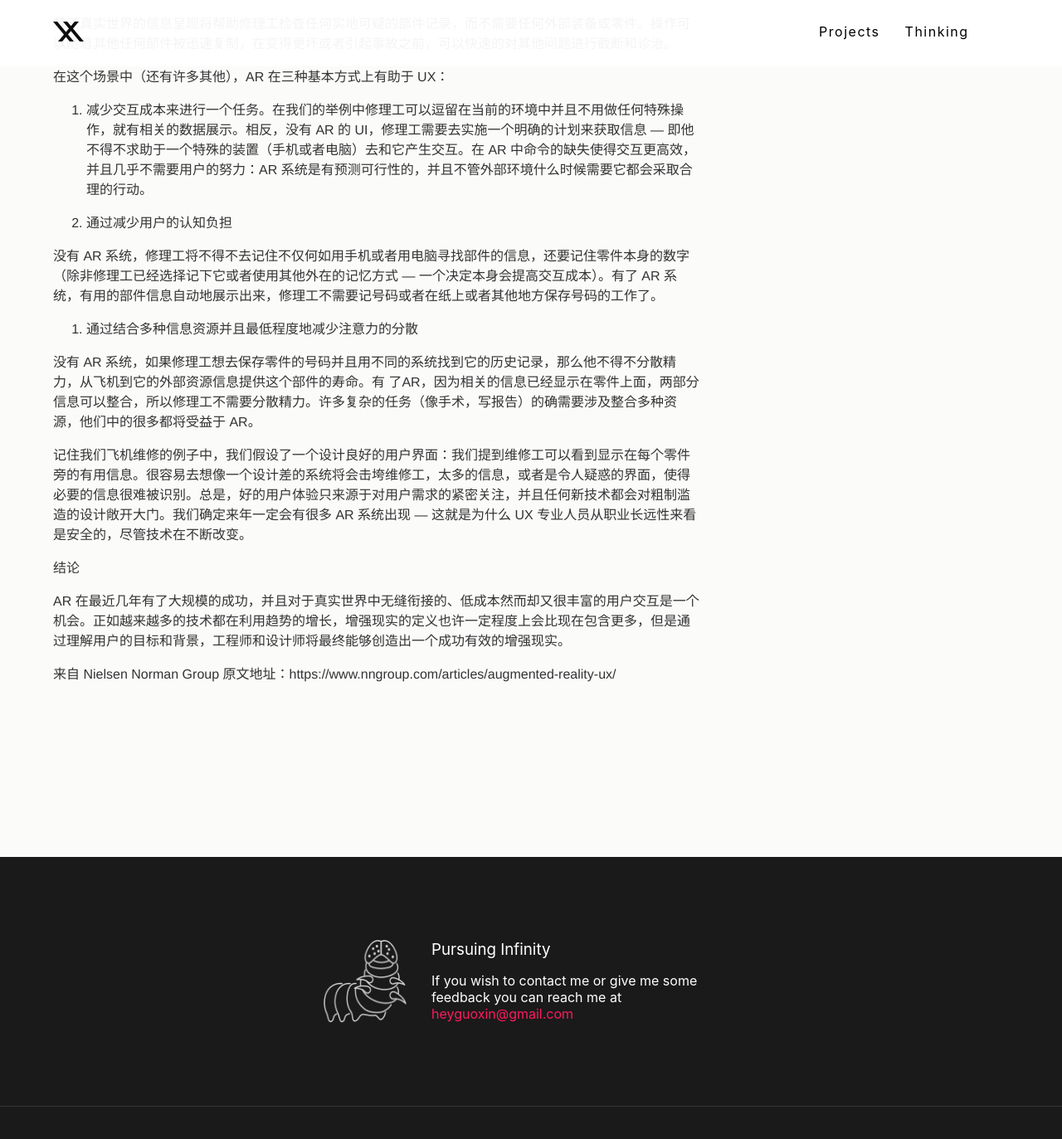
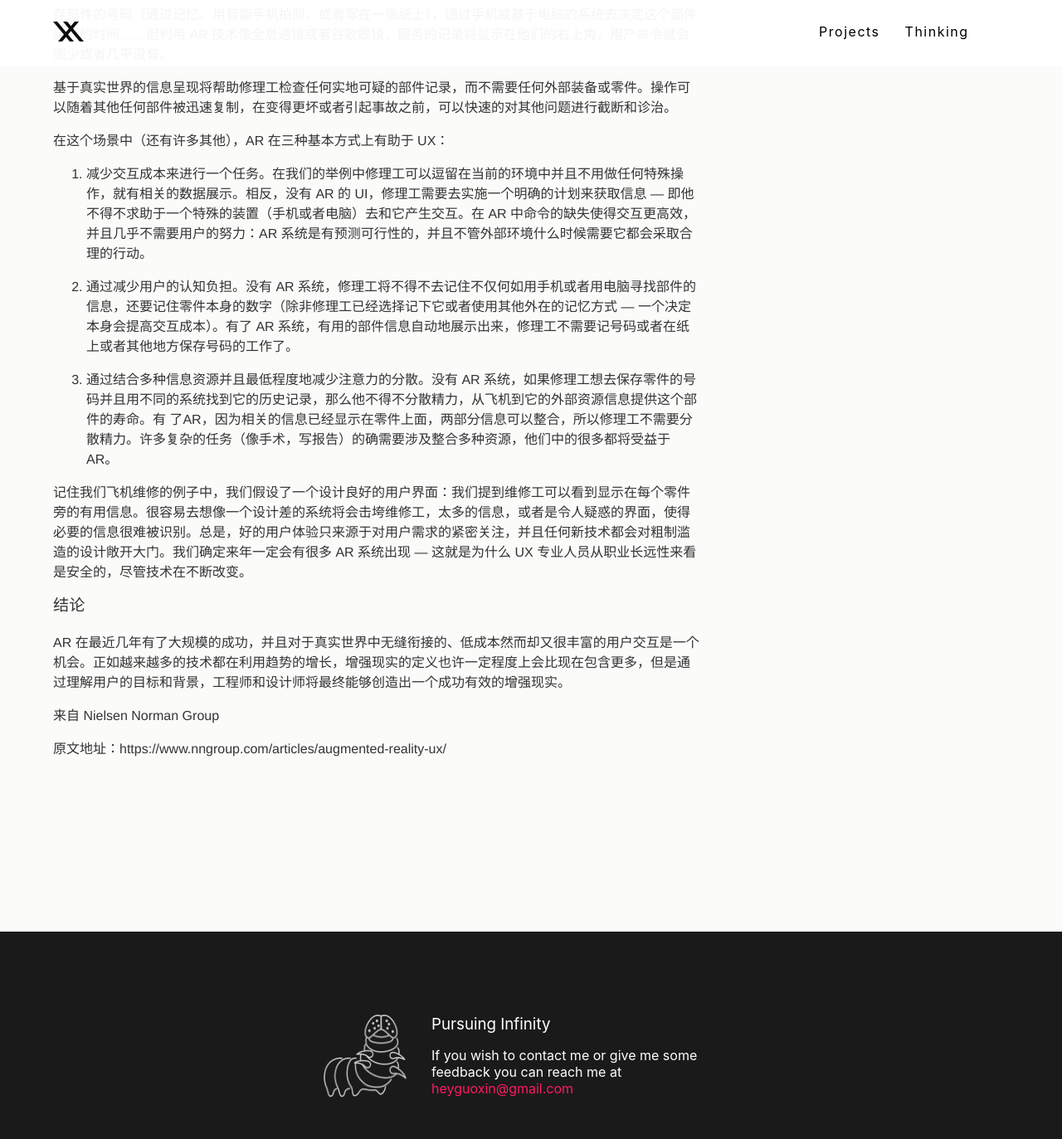
Before and after one commit to guoxindesign/guoxindesign.github.io, a Jekyll site: the page built from _posts/2016-04-10-ar.md, in a window 1280 px wide and 1400 px high, scrolled down 4381 px. Shown: the top 1373 px of the window at 83% size. Built offline with Jekyll 4.4.1, drawn with Linux system fonts in a browser that asks for light colours; before the commit the page ends 5714 px from its top, so only the background shows below that; some of the changed text lies outside the part shown.

Commit message:
Update 2016-04-10-ar.md

```diff
--- a/_posts/2016-04-10-ar.md
+++ b/_posts/2016-04-10-ar.md
@@ -22,23 +22,31 @@
 举例
 AR 的概念并不新鲜。已经存在很长时间，且经常被忽略，广泛应用的例子是停车辅助系统。在该系统里，汽车的电脑程序基于轮胎所在位置计算它到周围障碍物的距离，从而决定汽车的轨迹。然后，电脑增强这种外部输入，要么是随着距离的减小，播放能识别的、在强度和频率上都产生变化的噪音，或者是通过后置摄像头视频中覆盖汽车临近和轨迹的标示进行识别。
 
-![](/images/pokemon_2.jpg)
+![资源：PriusChat.com](/images/pokemon_2.jpg)
+
 丰田普锐斯上的后置停车辅助
-资源：PriusChat.com
 
 这里还有几个增强现实系统的例子
 
 ![](/images/pokemon_3.jpg)
+
 SnapChat 运用脸部识别技术，使用户能够利用电脑生产的图像和动画来提升形象
 
+
 ![](/images/pokemon_4.jpg)
+
 Pokemon GO 的用户收集那些在真实世界中行走可以被发现的角色
 
+
 ![](/images/pokemon_5.jpg)
+
 利用微软的全息透镜，用户可以在一个其他用户感知到的环境中，应用图解和其他图像
 
+
 ![](/images/pokemon_6.jpg)
+
 谷歌翻译应用，利用手机内置的摄像头去框住一块现实世界中的内容区域，把它翻译成另一种语言
+
 
 为什么从用户体验上，增强现实是重要的？
 
@@ -54,21 +62,19 @@
 
 1. 减少交互成本来进行一个任务。在我们的举例中修理工可以逗留在当前的环境中并且不用做任何特殊操作，就有相关的数据展示。相反，没有 AR 的 UI，修理工需要去实施一个明确的计划来获取信息 — 即他不得不求助于一个特殊的装置（手机或者电脑）去和它产生交互。在 AR 中命令的缺失使得交互更高效，并且几乎不需要用户的努力：AR 系统是有预测可行性的，并且不管外部环境什么时候需要它都会采取合理的行动。
 
-2. 通过减少用户的认知负担
+2. 通过减少用户的认知负担。没有 AR 系统，修理工将不得不去记住不仅何如用手机或者用电脑寻找部件的信息，还要记住零件本身的数字（除非修理工已经选择记下它或者使用其他外在的记忆方式 — 一个决定本身会提高交互成本）。有了 AR 系统，有用的部件信息自动地展示出来，修理工不需要记号码或者在纸上或者其他地方保存号码的工作了。
 
-没有 AR 系统，修理工将不得不去记住不仅何如用手机或者用电脑寻找部件的信息，还要记住零件本身的数字（除非修理工已经选择记下它或者使用其他外在的记忆方式 — 一个决定本身会提高交互成本）。有了 AR 系统，有用的部件信息自动地展示出来，修理工不需要记号码或者在纸上或者其他地方保存号码的工作了。
-
-3. 通过结合多种信息资源并且最低程度地减少注意力的分散
-
-没有 AR 系统，如果修理工想去保存零件的号码并且用不同的系统找到它的历史记录，那么他不得不分散精力，从飞机到它的外部资源信息提供这个部件的寿命。有 了AR，因为相关的信息已经显示在零件上面，两部分信息可以整合，所以修理工不需要分散精力。许多复杂的任务（像手术，写报告）的确需要涉及整合多种资源，他们中的很多都将受益于 AR。
+3. 通过结合多种信息资源并且最低程度地减少注意力的分散。没有 AR 系统，如果修理工想去保存零件的号码并且用不同的系统找到它的历史记录，那么他不得不分散精力，从飞机到它的外部资源信息提供这个部件的寿命。有 了AR，因为相关的信息已经显示在零件上面，两部分信息可以整合，所以修理工不需要分散精力。许多复杂的任务（像手术，写报告）的确需要涉及整合多种资源，他们中的很多都将受益于 AR。
 
 
 记住我们飞机维修的例子中，我们假设了一个设计良好的用户界面：我们提到维修工可以看到显示在每个零件旁的有用信息。很容易去想像一个设计差的系统将会击垮维修工，太多的信息，或者是令人疑惑的界面，使得必要的信息很难被识别。总是，好的用户体验只来源于对用户需求的紧密关注，并且任何新技术都会对粗制滥造的设计敞开大门。我们确定来年一定会有很多 AR 系统出现 — 这就是为什么 UX 专业人员从职业长远性来看是安全的，尽管技术在不断改变。
 
-结论
+
+## 结论
 
 AR 在最近几年有了大规模的成功，并且对于真实世界中无缝衔接的、低成本然而却又很丰富的用户交互是一个机会。正如越来越多的技术都在利用趋势的增长，增强现实的定义也许一定程度上会比现在包含更多，但是通过理解用户的目标和背景，工程师和设计师将最终能够创造出一个成功有效的增强现实。
 
 
 来自 Nielsen Norman Group
+
 原文地址：https://www.nngroup.com/articles/augmented-reality-ux/
```
